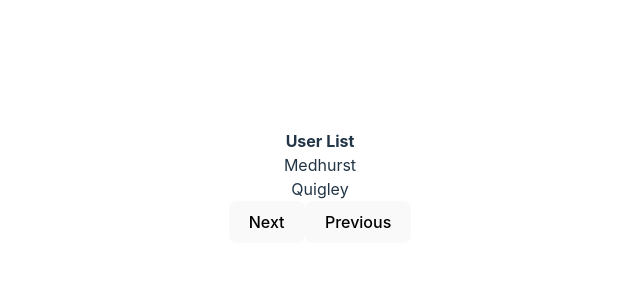
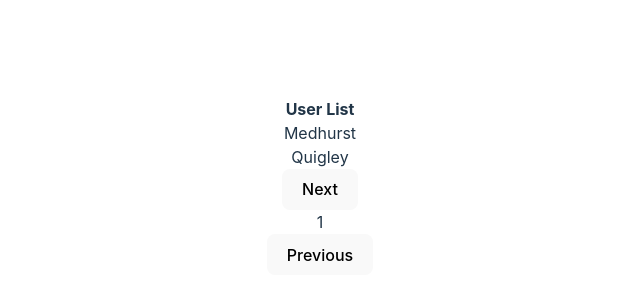
Before and after one commit to ejabu/vite-react-boilerplate, a React (Vite) app: page / in a window 1280 px wide. Shown: the part 214-514 px from the top of the page, without its empty margins (320-960 px from the left). Built offline with nearby package versions, Linux system fonts and the light colour scheme.

Commit message:
apply pagination

```diff
--- a/src/features/user-list/UserList.tsx
+++ b/src/features/user-list/UserList.tsx
@@ -1,7 +1,7 @@
 import { useCase } from './useCase';
 
 const UserList = () => {
-  const { users, handleNext, handlePrevious } = useCase();
+  const { users, pageIndex, handleNext, handlePrevious } = useCase();
 
   return (
     <div>
@@ -16,6 +16,7 @@ const UserList = () => {
         <button type="button" onClick={handleNext}>
           Next
         </button>
+        <div>{pageIndex}</div>
         <button type="button" onClick={handlePrevious}>
           Previous
         </button>
--- a/src/features/user-list/useCase.tsx
+++ b/src/features/user-list/useCase.tsx
@@ -1,18 +1,21 @@
+import { useState } from 'react';
+
 import { usersStub } from './users.stub';
 
 export const useCase = () => {
+  const [pageIndex, setPageIndex] = useState(1);
   const users = usersStub.data.filter((x) => x.age > 10);
-  console.log('to check');
 
   const handleNext = () => {
-    console.log('Handle Next');
+    setPageIndex((pageIndex) => pageIndex + 1);
   };
   const handlePrevious = () => {
-    console.log('Handle Previous');
+    setPageIndex((pageIndex) => pageIndex - 1);
   };
 
   return {
     users,
+    pageIndex,
     handleNext,
     handlePrevious,
   };
```
